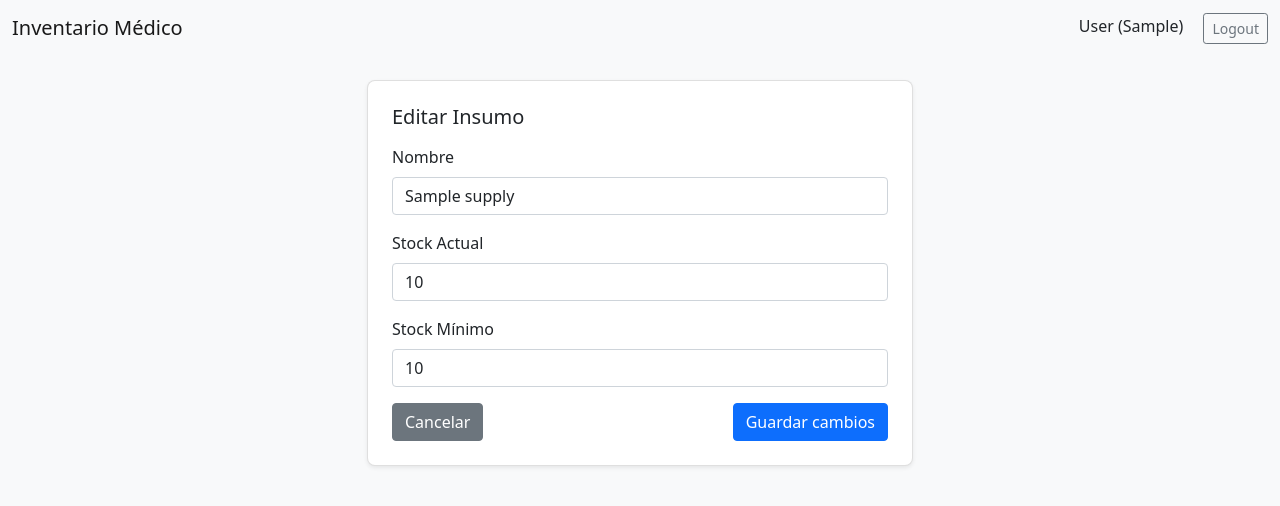
After one commit to JuanpaFFk/MedicalInventory, a Flask app: page /edit/1 in a window 1280 px wide. The commit adds this page. Shown: the top 506 px of the page. Run offline with Flask 3, Linux system fonts and the light colour scheme; a user stored in the database is signed in; tables that the repository leaves empty hold one stand-in row (values such as "Sample post").

Commit message:
Corrijo flujo de edición en dashboard_admin y ajuste de columnas en UsageHistory

```diff
--- a/app.py
+++ b/app.py
@@ -3,7 +3,7 @@ from flask_login import LoginManager, login_user, login_required, current_user,
 from functools import wraps
 from config import COnfig
 from models import db, User, MedicalSupply, UsageHistory
-from flask_sqlalchemy import SQLAlchemy
+from datetime import datetime, timedelta
 import os
 
 app = Flask(__name__)
@@ -11,7 +11,6 @@ app.config.from_object(COnfig)
 
 # Inicializar extensiones (vincula a sql)
 db.init_app(app)
-
 login_manager = LoginManager(app)
 login_manager.login_view = 'login'
 
@@ -30,23 +29,20 @@ def roles_required(*roles):
 
 @login_manager.user_loader
 def load_user(user_id):
-    return User.query.get(int(user_id)) #ayuda a flask a buscar el usuario desde el id directamenbte
+    return User.query.get(int(user_id))
 
 @app.route('/')
 def index():
     return redirect(url_for('login'))
 
-#estas son la tablas para cada clase, (si ya fueron creadas solo lo revisa)
-
-
+# Crear tablas una sola vez (antes usabas before_request)
 @app.before_request
 def create_tables_once():
-    if not hasattr(app, 'tables_created'):  # Más seguro y evita variables globales
+    if not hasattr(app, 'tables_created'):
         db.create_all()
         app.tables_created = True
 
-
-@app.route('/login', methods=['GET','POST']) #ruta de login
+@app.route('/login', methods=['GET','POST'])
 def login():
     if request.method == 'POST':
         user = User.query.filter_by(username=request.form['username']).first()
@@ -56,13 +52,13 @@ def login():
         flash('Credenciales inválidas', 'danger')
     return render_template('login.html')
 
-@app.route('/logout') #ruta pa desloguearse
+@app.route('/logout')
 @login_required
 def logout():
     logout_user()
     return redirect(url_for('login'))
 
-@app.route('/dashboard_admin', methods=['GET','POST']) #funciones del adnimistrador, con add agrega registros, con update los modifica y con delete los elimina
+@app.route('/dashboard_admin', methods=['GET','POST'])
 @roles_required('admin')
 def dashboard_admin():
     supplies = MedicalSupply.query.all()
@@ -88,7 +84,14 @@ def dashboard_admin():
         return redirect(url_for('dashboard_admin'))
     return render_template('dashboard_admin.html', supplies=supplies)
 
-@app.route('/dashboard_nurse', methods=['GET','POST']) #acciones del enfermero retirar del inventario medicamentos, la razon y se guarda un historial de 20 ultimos
+# Nueva ruta para editar un insumo (Formulario dedicado)
+@app.route('/edit/<int:id>', methods=['GET'])
+@roles_required('admin')
+def edit_item(id):
+    item = MedicalSupply.query.get_or_404(id)
+    return render_template('edit_item.html', item=item)
+
+@app.route('/dashboard_nurse', methods=['GET','POST'])
 @roles_required('admin','nurse')
 def dashboard_nurse():
     supplies = MedicalSupply.query.all()
@@ -114,11 +117,28 @@ def dashboard_nurse():
         return redirect(url_for('dashboard_nurse'))
     return render_template('dashboard_nurse.html', supplies=supplies, history=history)
 
-@app.route('/dashboard_patient') #acciones del paciente revisar su historial o agregar notas a ese historial
+@app.route('/dashboard_patient', methods=['GET','POST'])
 @roles_required('patient')
 def dashboard_patient():
-    history = UsageHistory.query.filter_by(user_id=current_user.id).all()
-    return render_template('dashboard_patient.html', history=history)
+    if request.method == 'POST':
+        supply_id = int(request.form['supply_id'])
+        dosage_type = request.form['dosage_type']
+        note = request.form.get('note', '')
+        record = UsageHistory(
+            user_id=current_user.id,
+            supply_id=supply_id,
+            amount=1,
+            dosage_type=dosage_type,
+            note=note,
+            next_dose_date=datetime.utcnow() + timedelta(days=1)
+        )
+        db.session.add(record)
+        db.session.commit()
+        flash('Dosis registrada', 'success')
+        return redirect(url_for('dashboard_patient'))
 
+    history = UsageHistory.query.filter_by(user_id=current_user.id).order_by(UsageHistory.timestamp.desc()).limit(20)
+    supplies = MedicalSupply.query.all()
+    return render_template('dashboard_patient.html', history=history, supplies=supplies)
 if __name__ == '__main__':
     app.run(debug=True)
--- a/models.py
+++ b/models.py
@@ -33,5 +33,7 @@ class UsageHistory(db.Model):
     timestamp = db.Column(db.DateTime, default=datetime.utcnow)
     amount = db.Column(db.Integer, nullable=False)
     note = db.Column(db.String(200))
+    dosage_type = db.Column(db.String(50))  # Ej: "Cada 8 horas", "Cada 3 días"
+    next_dose_date = db.Column(db.DateTime) # Próxima dosis
     user = db.relationship('User')
     supply = db.relationship('MedicalSupply')
--- /dev/null
+++ b/templates/edit_item.html
@@ -0,0 +1,44 @@
+{% extends 'base.html' %}
+{% block title %}Editar Insumo{% endblock %}
+
+{% block content %}
+<div class="row justify-content-center">
+  <div class="col-md-6">
+    <div class="card p-4 shadow-sm">
+      <h5 class="card-title mb-3">Editar Insumo</h5>
+      <form method="post" action="{{ url_for('dashboard_admin') }}">
+        <!-- Indicamos que es una operación de actualización -->
+        <input type="hidden" name="action" value="update">
+        <input type="hidden" name="id" value="{{ item.id }}">
+
+        <div class="mb-3">
+          <label for="name" class="form-label">Nombre</label>
+          <input type="text" id="name" name="name" class="form-control"
+                 value="{{ item.name }}" required>
+        </div>
+
+        <div class="mb-3">
+          <label for="current_stock" class="form-label">Stock Actual</label>
+          <input type="number" id="current_stock" name="current_stock"
+                 class="form-control" value="{{ item.current_stock }}" min="0" required>
+        </div>
+
+        <div class="mb-3">
+          <label for="min_stock" class="form-label">Stock Mínimo</label>
+          <input type="number" id="min_stock" name="min_stock"
+                 class="form-control" value="{{ item.min_stock }}" min="0" required>
+        </div>
+
+        <div class="d-flex justify-content-between">
+          <a href="{{ url_for('dashboard_admin') }}" class="btn btn-secondary">
+            Cancelar
+          </a>
+          <button type="submit" class="btn btn-primary">
+            Guardar cambios
+          </button>
+        </div>
+      </form>
+    </div>
+  </div>
+</div>
+{% endblock %}
```
Also changed, not shown: templates/dashboard_admin.html (+5 -6 lines), templates/dashboard_patient.html (+30 -2 lines), 1 other file.
